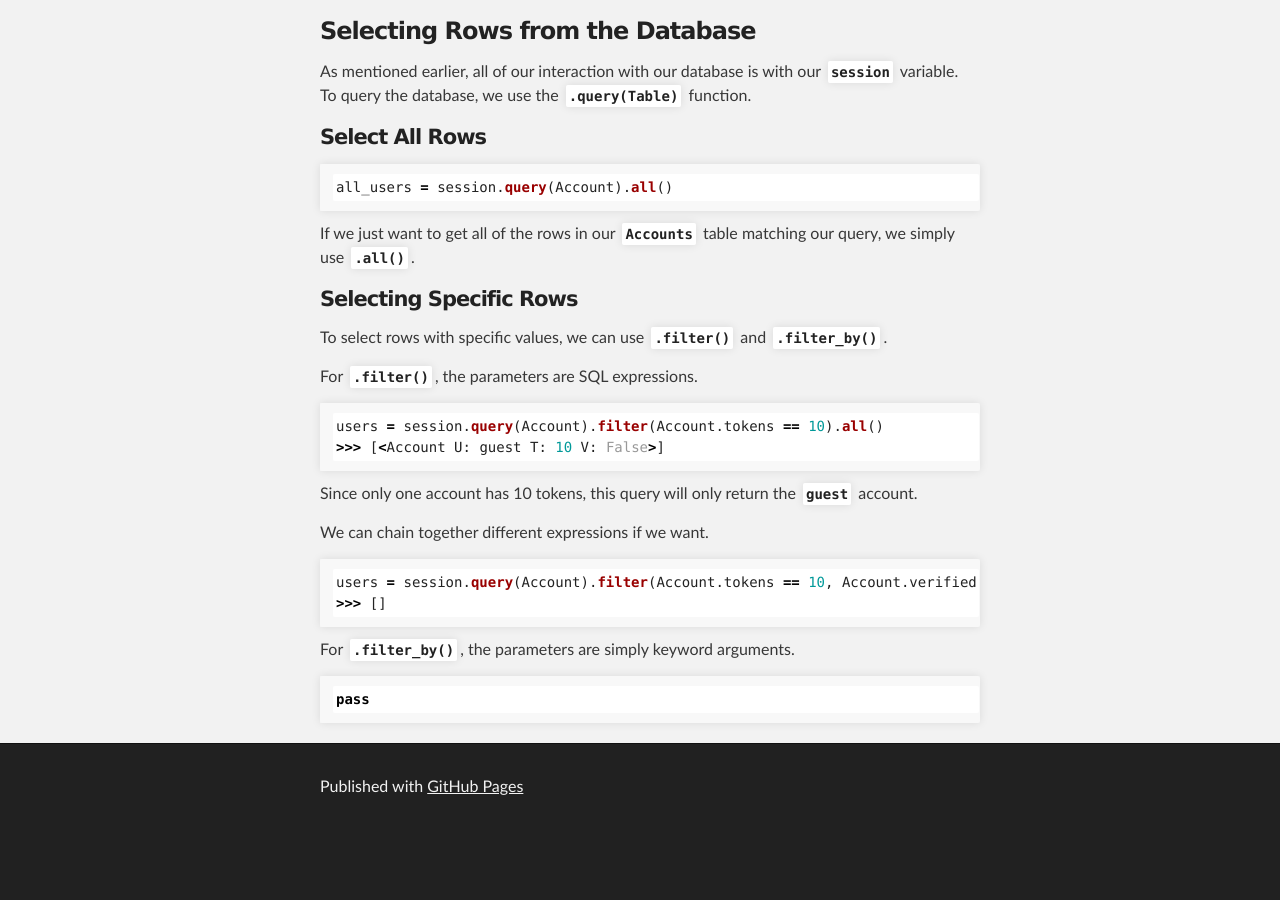
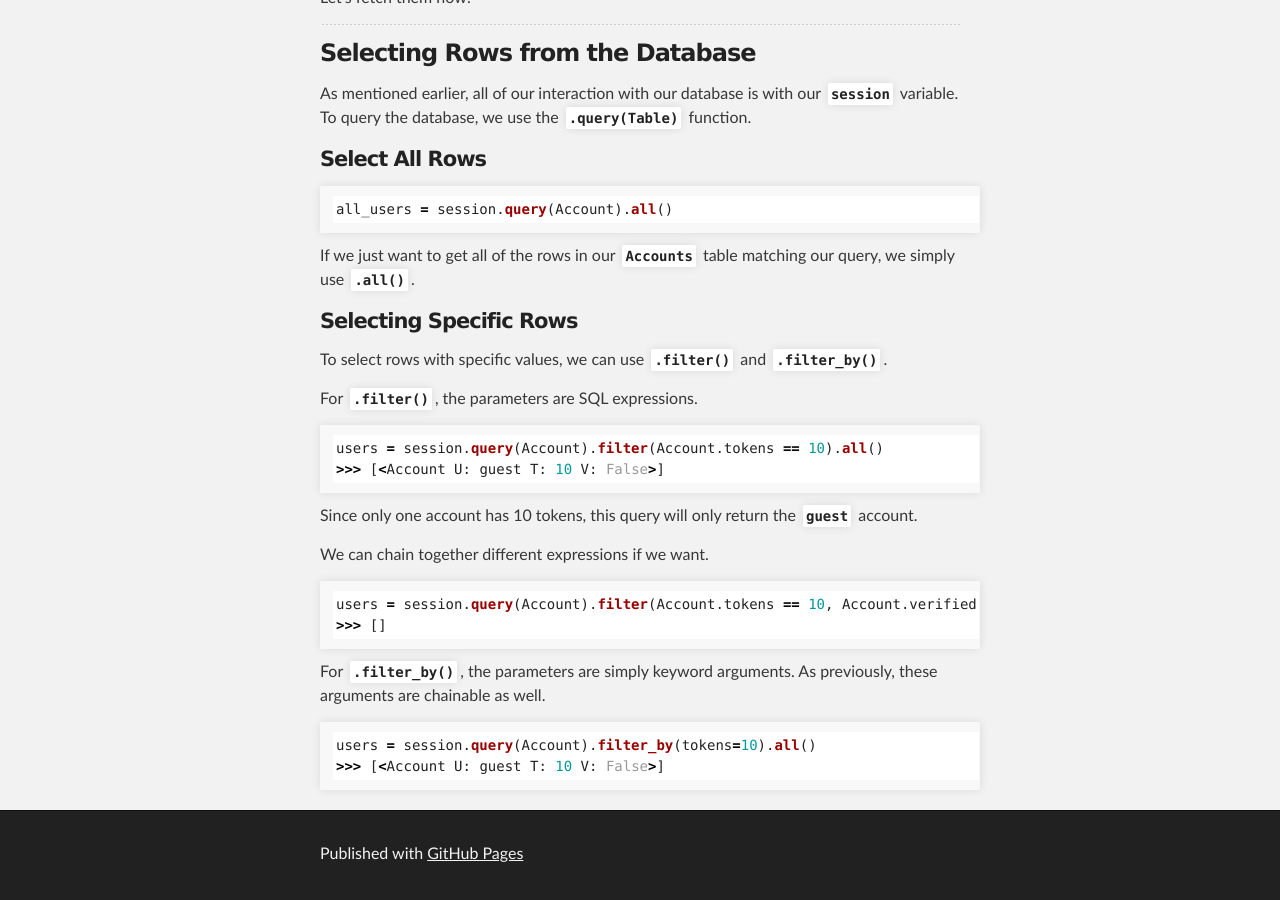
Before and after one commit to pythonforalayman/pythonforalayman.github.io, a Jekyll site: the page built from _posts/2017-03-03-sqlalchemy.markdown, in a window 1280 px wide and 900 px high, scrolled down 6478 px. Built offline with Jekyll 4.4.1, drawn with Linux system fonts in a browser that asks for light colours; comment, search, counter and statistics services are not loaded; before the commit the page ends 7311 px from its top, so only the background shows below that.

Commit message:
Extra spacing

````diff
--- a/_posts/2017-03-03-context-managers.markdown
+++ b/_posts/2017-03-03-context-managers.markdown
@@ -9,7 +9,7 @@ published: true
 
 # Context Managers
 
-A ContextManager only keeps the object active in its scope. You can create custom Context Managers or utilize default ones. File IO context managers are useful as you never have to remember to **`.close()`** your files. This prevents memory leaks and it is all around healthier for files. If your code throws an exception, your file will still get closed, something that would not happen if you were just using **`.close()`**
+A ContextManager only keeps the object active in its scope. You can create custom Context Managers or utilize default ones. File IO context managers are useful as you never have to remember to **`.close()`** your files. This prevents memory leaks and it is all around healthier for files. If your code throws an exception, your file will still get closed, something that would not happen if you were just using **`.close()`**.
 
 ### Table of contents
 {:.no_toc}
--- a/_posts/2017-03-03-sqlalchemy.markdown
+++ b/_posts/2017-03-03-sqlalchemy.markdown
@@ -223,6 +223,10 @@ admin.password = "admin_password"
 
 As you can see, you can mix and match setting different values through the class constructor and through properties of the object itself. This is useful if you need to perform logic on different values before you commit the account to the database.
 
+
+***
+
+
 ### Saving to the Database
 
 All interaction with our database will be through our **`session`** variable that we created earlier. Whenever we create, modify, or delete objects, that changes are only stored temporarily in memory. To save it to the database, we have to **`add`** our object to our **`session`** and then **`commit`** the changes.
@@ -240,6 +244,12 @@ session.commit()
 
 
 Now, if we were to check our **`sqlalchemy-tutorial.db`** file, we would notice two rows. Let's fetch them now!
+
+
+
+***
+
+
 
 ### Selecting Rows from the Database
 
@@ -274,8 +284,9 @@ users = session.query(Account).filter(Account.tokens == 10, Account.verified ==
 >>> []
 ```
 
-For **`.filter_by()`**, the parameters are simply keyword arguments.
+For **`.filter_by()`**, the parameters are simply keyword arguments. As previously, these arguments are chainable as well.
 
 ```python
-pass
+users = session.query(Account).filter_by(tokens=10).all()
+>>> [<Account U: guest T: 10 V: False>]
 ```
--- a/_posts/2017-03-03-string-formatting-general.markdown
+++ b/_posts/2017-03-03-string-formatting-general.markdown
@@ -8,6 +8,10 @@ published: true
 ---
 
 # General String Formatting
+
+***
+
+
 ### Positional Arguments
 If you are using positional arguments, inside of your string you replace your variables with **`{n}`**, where **`n`** is the position of the argument you want.
 
@@ -20,6 +24,8 @@ print("First Argument: '{0}' Second Argument: '{1}'".format("I'm number 1!", ":(
 ```
 First Argument: 'I'm number 1!' Second Argument: ':( number two.'
 ```
+
+***
 
 
 ### Keyword Arguments
````
